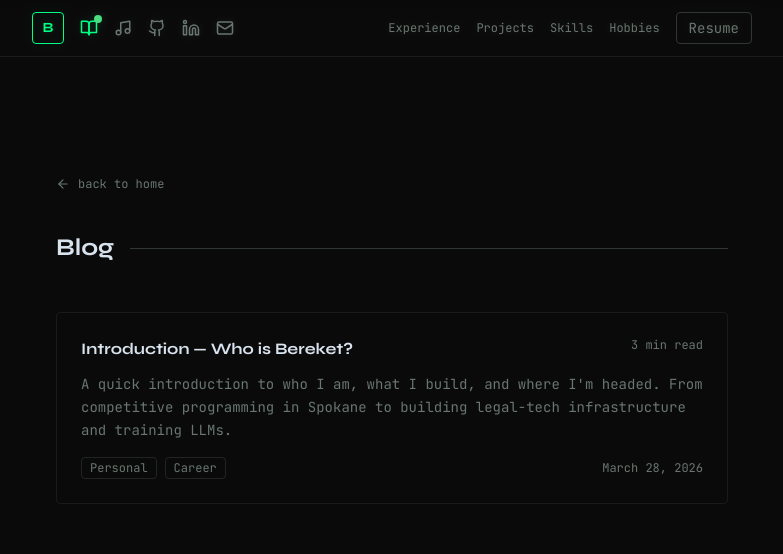
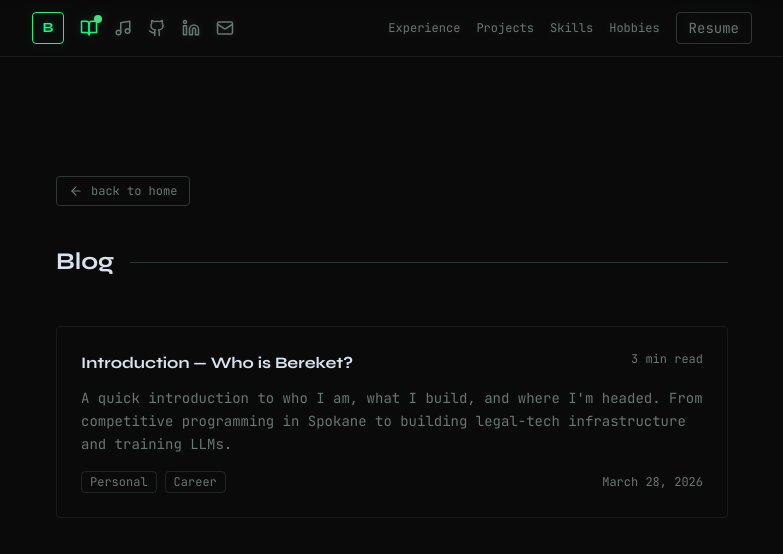
Before and after one commit to bereketlemma/bereket-portfolio, a Next.js app: page /blog in a window 1280 px wide. Shown: the top 554 px of the page, without its empty margins (248-1031 px from the left). Built offline with nearby package versions, Linux system fonts and the light colour scheme.

Commit message:
style: blog back-to-home button with bordered box

```diff
--- a/app/blog/page.tsx
+++ b/app/blog/page.tsx
@@ -20,7 +20,7 @@ export default function BlogPage() {
       {/* Back */}
       <Link
         href="/"
-        className="mb-10 flex items-center gap-2 font-mono text-xs text-muted-foreground hover:text-accent transition-colors"
+        className="mb-10 inline-flex items-center gap-2 rounded border border-border px-3 py-1.5 font-mono text-xs text-muted-foreground hover:border-accent hover:text-accent transition-all"
       >
         <ArrowLeft size={14} />
         back to home
```
